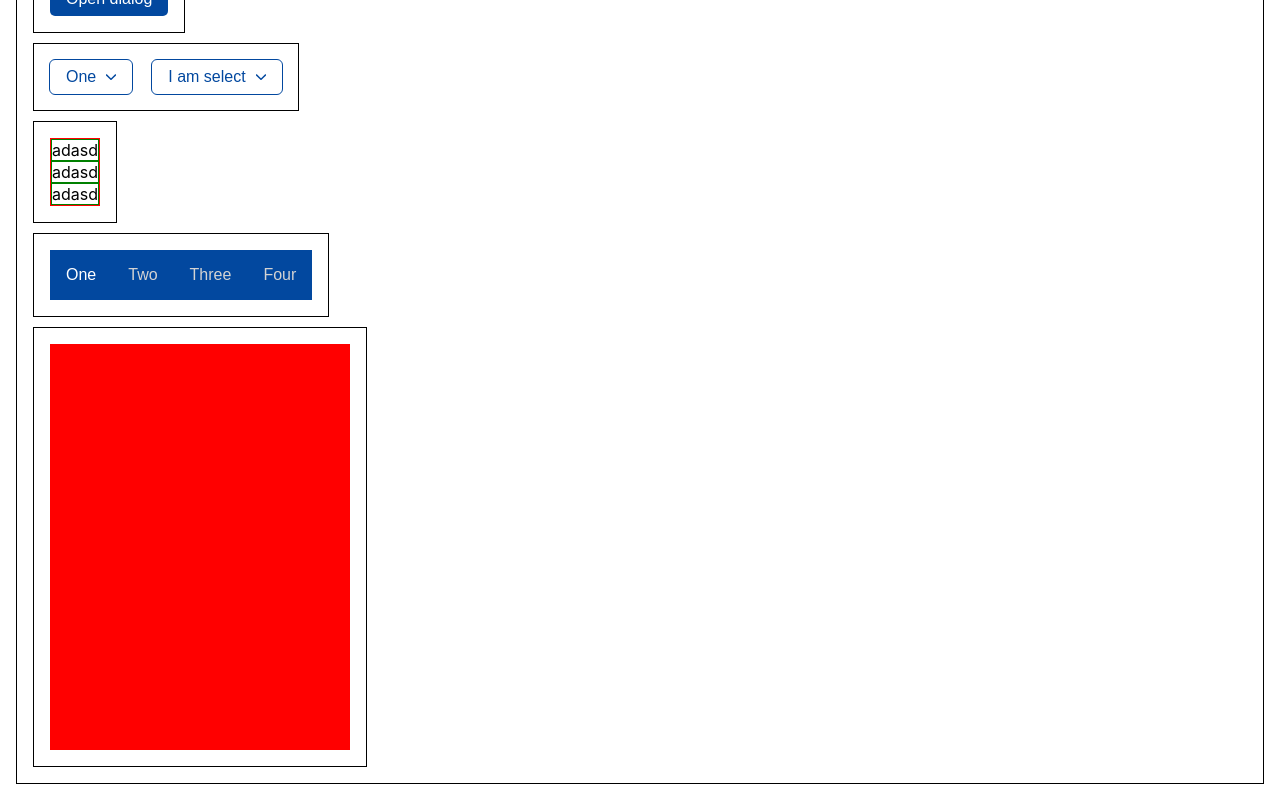
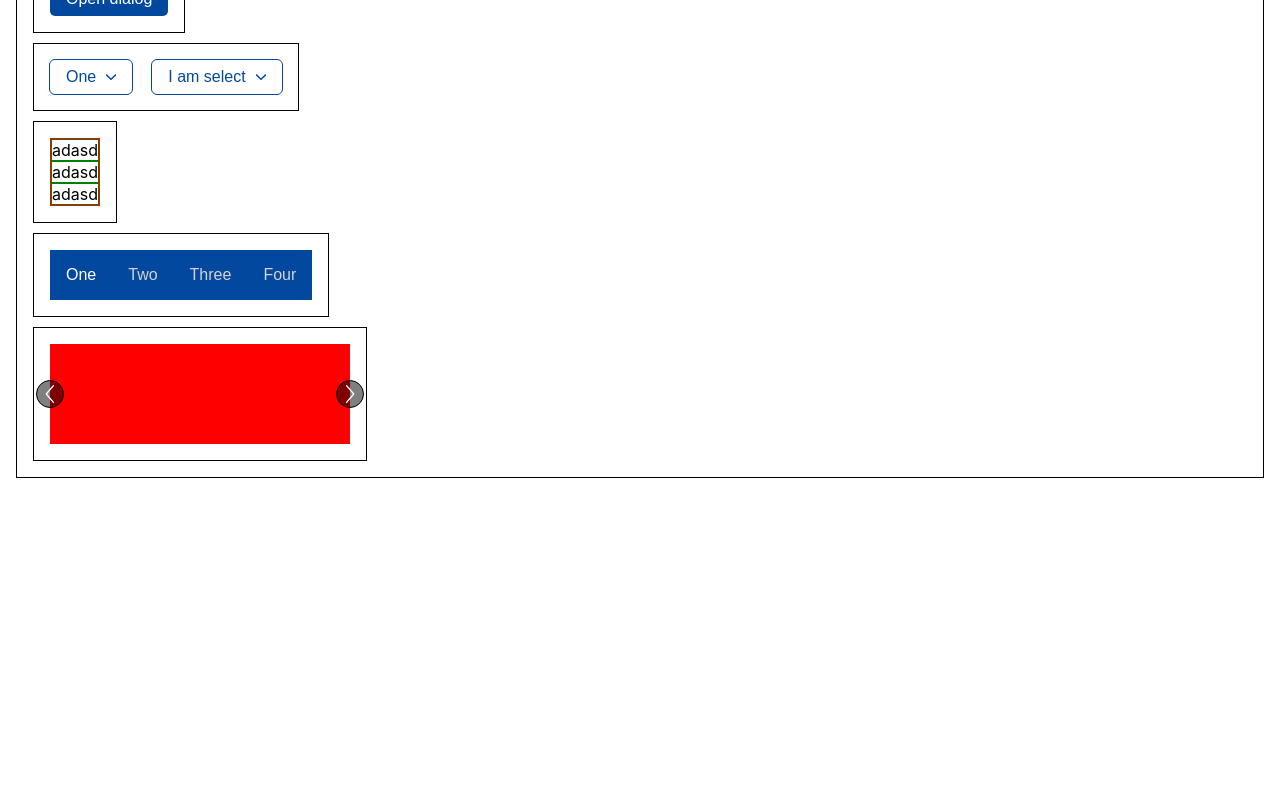
Before and after one commit to bandvov/react-ui-kit, a React (Create React App) app: page / in a window 1280 px wide. Shown: the part 1165-1965 px from the top of the page. After the commit the page ends 1659 px from the top, so only its background shows below. Built offline with nearby package versions, Linux system fonts and the light colour scheme.

Commit message:
add swiper buttons controls

```diff
--- a/src/App.tsx
+++ b/src/App.tsx
@@ -479,43 +479,43 @@ function App() {
       <Wrapper>
         <Swiper width="300px">
           <div
-            style={{ width: "300px", height: "400px", backgroundColor: "red" }}
+            style={{ width: "300px", height: "100px", backgroundColor: "red" }}
           />
           <div
             style={{
               width: "300px",
-              height: "400px",
+              height: "100px",
               backgroundColor: "green",
             }}
           />
           <div
-            style={{ width: "300px", height: "400px", backgroundColor: "blue" }}
+            style={{ width: "300px", height: "100px", backgroundColor: "blue" }}
           />
           <div
             style={{
               width: "300px",
-              height: "400px",
+              height: "100px",
               backgroundColor: "yellow",
             }}
           />
           <div
             style={{
               width: "300px",
-              height: "400px",
+              height: "100px",
               backgroundColor: "red",
             }}
           />
           <div
             style={{
               width: "300px",
-              height: "400px",
+              height: "100px",
               backgroundColor: "brown",
             }}
           />
           <div
             style={{
               width: "300px",
-              height: "400px",
+              height: "100px",
               backgroundColor: "pink",
             }}
           />
--- a/src/components/Swiper/Swiper.tsx
+++ b/src/components/Swiper/Swiper.tsx
@@ -1,5 +1,7 @@
-import React, { ReactElement, useRef, useState } from "react";
+import React, { ReactElement, useEffect, useRef, useState } from "react";
 import styled from "styled-components";
+import { ReactComponent as LeftArrow } from "../../icons/larr.svg";
+import { ReactComponent as RightArrow } from "../../icons/rarr.svg";
 
 const StyledSwiper = styled.div<{ width: string }>`
   > div {
@@ -8,7 +10,6 @@ const StyledSwiper = styled.div<{ width: string }>`
   box-sizing: border-box;
   display: flex;
   width: ${(props) => props.width};
-  border: 3px solid red;
   overflow: hidden;
   position: relative;
 `;
@@ -19,10 +20,10 @@ export default function Swiper({
   width?: string;
   children: ReactElement | ReactElement[];
 }) {
+  const [idx, setIdx] = useState<number>(0);
   const containerRef = useRef<HTMLDivElement>(null);
   const childrenRef = useRef<HTMLDivElement>(null);
   const startXRef = useRef(0);
-
   const [offsetX, setOffsetX] = useState(0);
   const offsetXRef = useRef(0);
 
@@ -36,6 +37,12 @@ export default function Swiper({
     window.addEventListener("touchmove", onTouchMove);
     window.addEventListener("mousemove", onTouchMove);
   };
+
+  useEffect(() => {
+    if (containerRef.current) {
+      setOffsetX(idx * containerRef.current?.offsetWidth);
+    }
+  }, [idx]);
 
   const onTouchMove = (e: any) => {
     const currentX = e.clientX ? e.clientX : e.touches[0].clientX;
@@ -60,10 +67,11 @@ export default function Swiper({
   };
 
   const onTouchEnd = () => {
-    const idx = Math.round(
+    const newIdx = Math.round(
       offsetXRef.current / containerRef.current!.offsetWidth
     );
-    const newOffset = idx * containerRef.current!.offsetWidth;
+    setIdx(newIdx);
+    const newOffset = newIdx * containerRef.current!.offsetWidth;
     console.log(idx);
 
     setOffsetX(newOffset);
@@ -73,16 +81,65 @@ export default function Swiper({
     window.removeEventListener("touchend", onTouchEnd);
   };
 
+  const prevSlideHandler = () => {
+    if (idx <= 0) return;
+    setIdx(idx - 1);
+  };
+  const nextSlideHandler = () => {
+    const containerOffsetWidth = containerRef.current!.offsetWidth;
+    if (
+      !(
+        offsetX + containerOffsetWidth >
+        childrenRef.current!.offsetWidth - containerOffsetWidth
+      )
+    ) {
+      setIdx(idx + 1);
+    }
+  };
   return (
+    <div style={{ position: "relative" }}>
+      <LeftArrow
+        style={{
+          backgroundColor: "rgba(0, 0, 0, 0.5)",
+          top: "50%",
+          transform: "translateY(-50%) translateX(-50%)",
+          zIndex: 1111111,
+          position: "absolute",
+          border: "1px solid",
+          left: 0,
+          cursor: "pointer",
+          padding: "3px",
+          borderRadius: "50%",
+        }}
+        onClick={prevSlideHandler}
+        height={20}
+        width={20}
+      />
+      <div>
+        <RightArrow
+          style={{
+            backgroundColor: "rgba(0, 0, 0, 0.5)",
+            top: "50%",
+            transform: "translateY(-50%) translateX(50%)",
+            zIndex: 1111111,
+            position: "absolute",
+            border: "1px solid",
+            right: 0,
+            cursor: "pointer",
+            padding: "3px",
+            borderRadius: "50%",
+          }}
+          onClick={nextSlideHandler}
+          height={20}
+          width={20}
+        />
+      </div>
       <StyledSwiper
         width={width}
         ref={containerRef}
         onTouchStart={onTouchStart}
         onMouseDown={onTouchStart}
-      // onMouseUp={(e) => {}}
-      // onTouchMove={(e: React.TouchEvent<HTMLDivElement>) => {}}
         style={{ border: "3px solix" }}
-      onMouseLeave={onTouchEnd}
       >
         <div
           ref={childrenRef}
@@ -94,5 +151,7 @@ export default function Swiper({
           {children}
         </div>
       </StyledSwiper>
+      <div style={{ display: "flex" }}></div>
+    </div>
   );
 }
```
Also changed, not shown: src/icons/larr.svg (added), src/icons/rarr.svg (added). Lines whose indentation alone changed are shown as unchanged.
